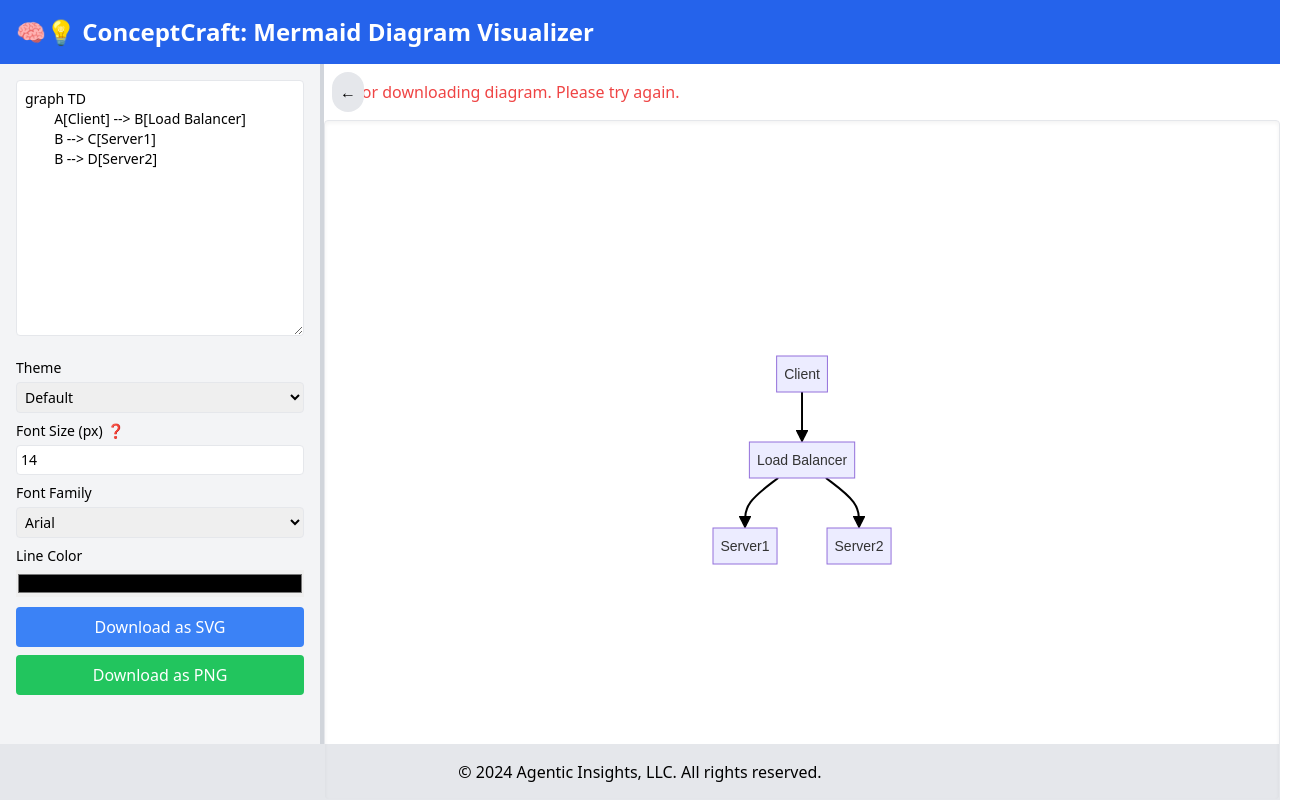
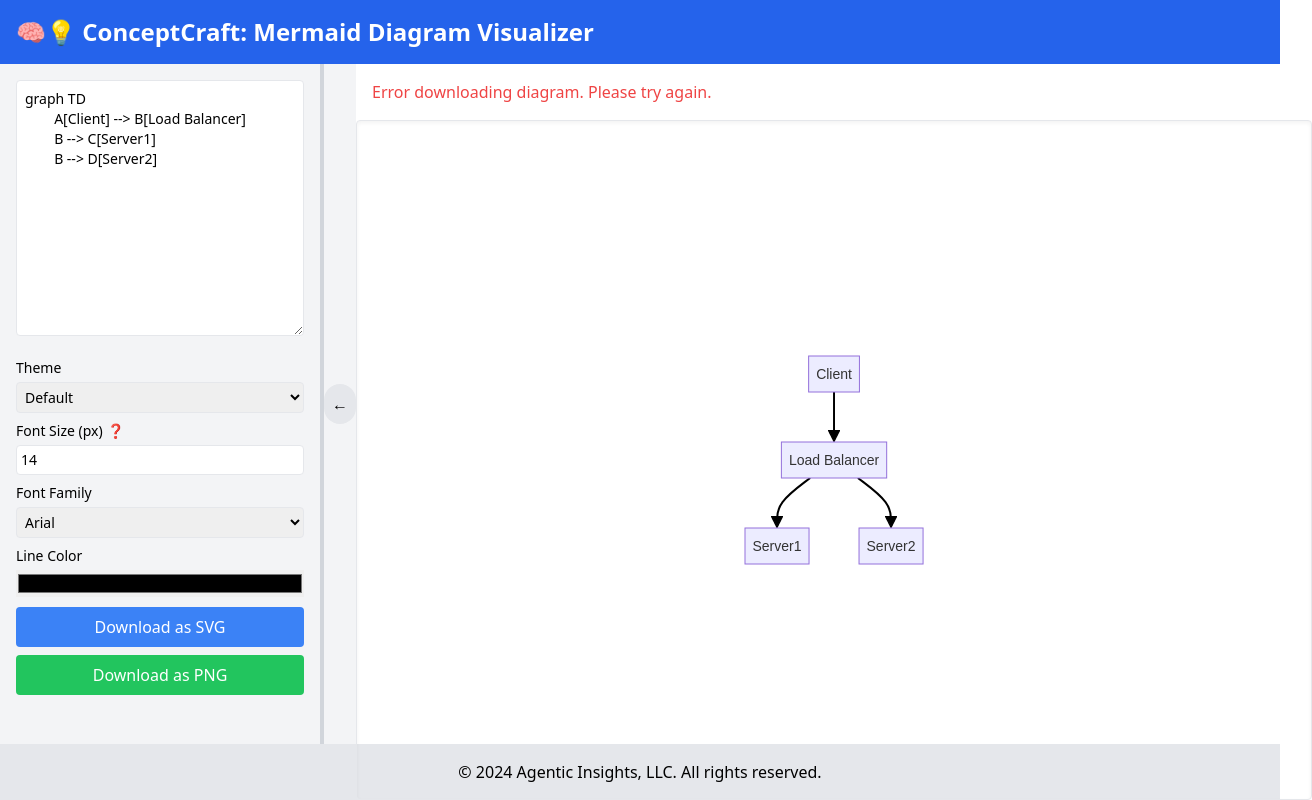
Before and after one commit to killerapp/mermaid-render, a Next.js app: page / in a window 1280 px wide. Both pictures are taken after a click on the button "Download as SVG". Shown: the whole page, 1312 px wide, since content can reach past the window. Built offline with nearby package versions, Linux system fonts and the light colour scheme.

Commit message:
fix: Reposition collapse/expand button in DiagramRenderer component

```diff
--- a/components/DiagramRenderer.jsx
+++ b/components/DiagramRenderer.jsx
@@ -47,14 +47,16 @@ const DiagramRenderer = ({ diagram, theme, fontSize, fontFamily, lineColor, erro
 
   return (
     <div className="flex-grow bg-white relative">
-      <button
-        className="absolute top-2 left-2 z-10 p-2 bg-gray-200 rounded-full"
-        onClick={() => setIsLeftPanelCollapsed(!isLeftPanelCollapsed)}
-      >
-        {isLeftPanelCollapsed ? '→' : '←'}
-      </button>
-      {error && <div className="text-red-500 p-4">{error}</div>}
-      <div ref={mermaidRef} className="w-full h-full flex items-center justify-center border rounded shadow-inner"></div>
+      <div className="absolute top-0 left-0 bottom-0 w-8 bg-gray-100 flex items-center justify-center">
+        <button
+          className="p-2 bg-gray-200 rounded-full hover:bg-gray-300 focus:outline-none focus:ring-2 focus:ring-blue-500"
+          onClick={() => setIsLeftPanelCollapsed(!isLeftPanelCollapsed)}
+        >
+          {isLeftPanelCollapsed ? '→' : '←'}
+        </button>
+      </div>
+      {error && <div className="text-red-500 p-4 ml-8">{error}</div>}
+      <div ref={mermaidRef} className="w-full h-full flex items-center justify-center border rounded shadow-inner ml-8"></div>
     </div>
   );
 };
```
